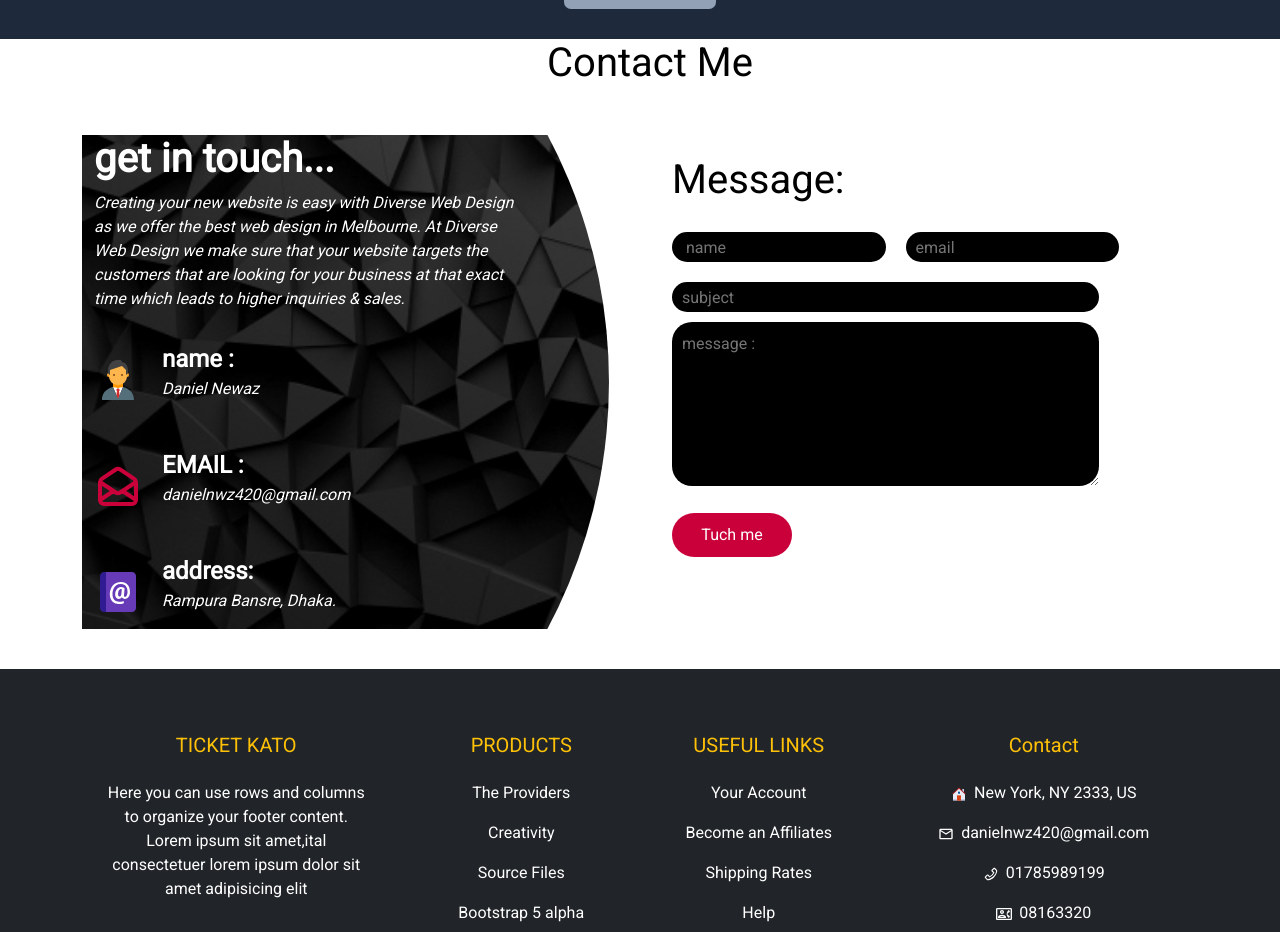
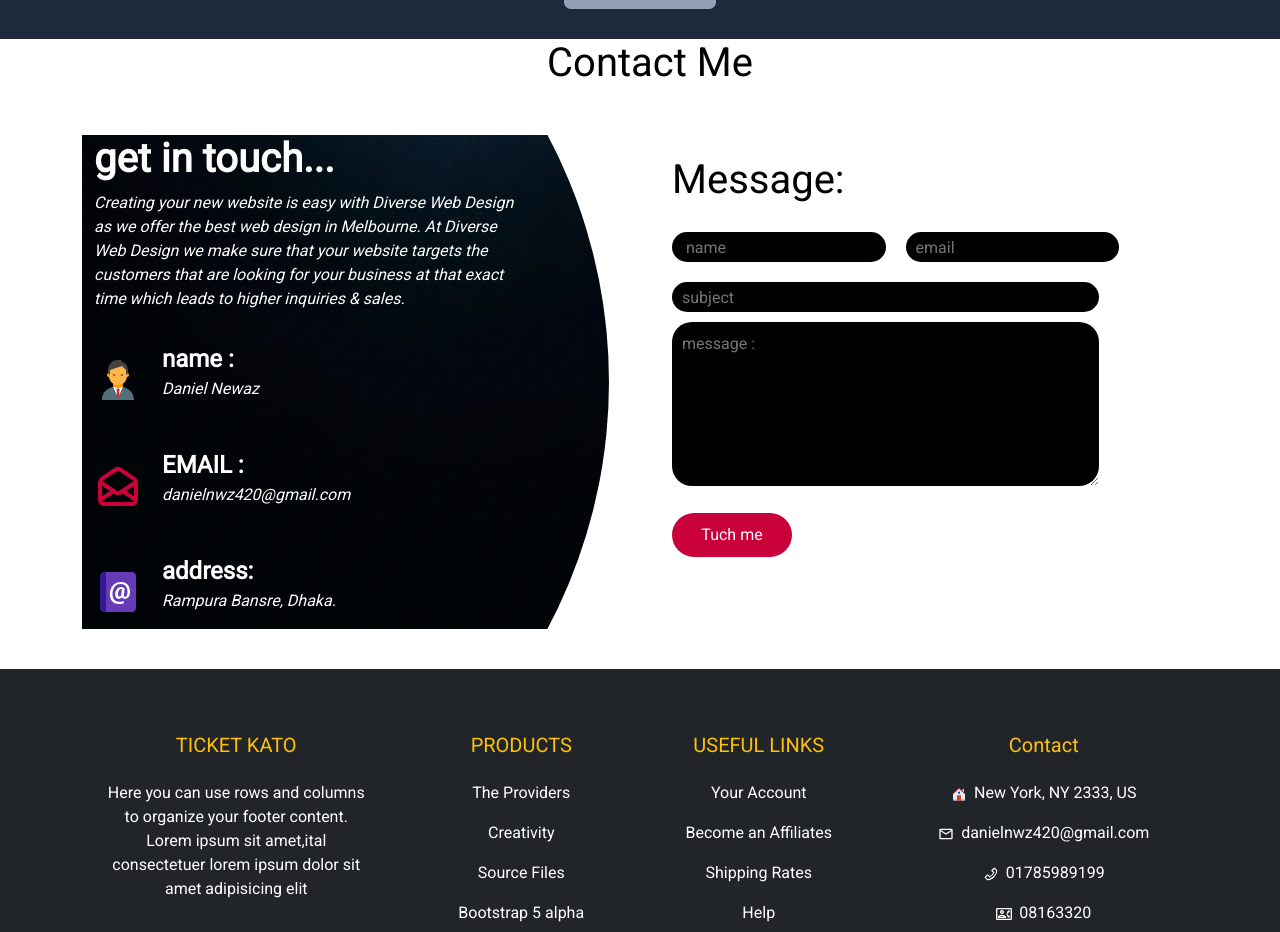
Before and after one commit to MehruzSaif/ticket-kato-client-side, a React (Create React App) app: page / in a window 1280 px wide. Shown: the part 2840-3772 px from the top of the page. Built offline with nearby package versions, Linux system fonts and the light colour scheme; no server answers.

Commit message:
img change

```diff
--- a/src/Pages/Home/Contact.css
+++ b/src/Pages/Home/Contact.css
@@ -42,7 +42,7 @@
 
 }
 .contract-col1{
-  background-image:url("../../assests/bg.jpg");
+  background-image:url("../../assests/bgg.jpg");
   background-repeat: no-repeat;
   background-size: cover;
   clip-path:circle(100% at 0% 50%);
```
Also changed, not shown: src/assests/background.webp (deleted), src/assests/bgg.jpg (added).
